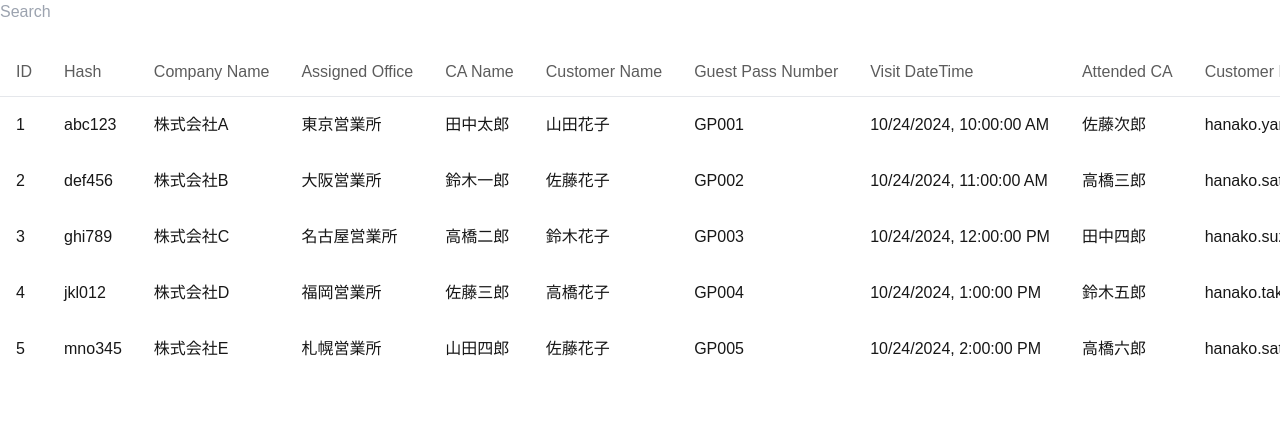
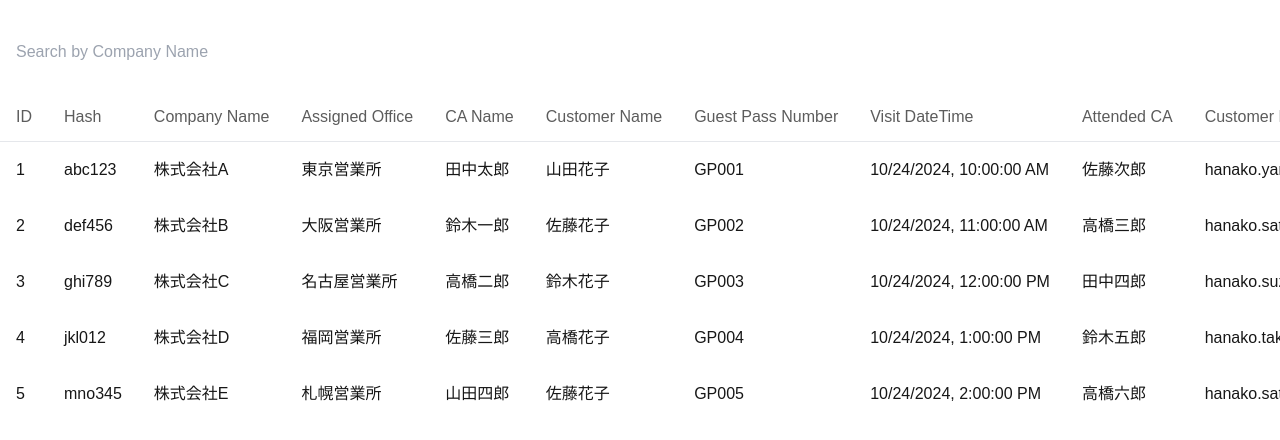
Before and after one commit to Minto312/reception-system, a Next.js app in the folder reception/: page /reception in a window 1280 px wide. Shown: the top 440 px of the page. Built offline with nearby package versions, Linux system fonts and the light colour scheme.

Commit message:
[add] search by company name

```diff
--- a/reception/src/app/reception/page.tsx
+++ b/reception/src/app/reception/page.tsx
@@ -1,12 +1,10 @@
 import { ReceptionList } from "@/components/reception/ReceptionList";
-import { Search } from "@/components/reception/Search";
 
 
 
 export default function Reception() {
     return (
       <>
-        <Search />
         <ReceptionList />
       </>
     );
--- a/reception/src/components/reception/ReceptionList.tsx
+++ b/reception/src/components/reception/ReceptionList.tsx
@@ -1,20 +1,23 @@
 'use client';
 
 import React from 'react';
-import { useReceptions } from '@/hooks/useReceptions';
+import { useFilteredReceptions } from '@/hooks/useFilteredReceptions';
 import { Reception } from '@/types';
-import { Card, Typography } from '@material-tailwind/react';
+import { Card, Typography, Input } from '@material-tailwind/react';
 
 const TABLE_HEAD = ['ID', 'Hash', 'Company Name', 'Assigned Office', 'CA Name', 'Customer Name', 'Guest Pass Number', 'Visit DateTime', 'Attended CA', 'Customer Email', 'Customer Address', 'Customer Phone Number', 'Office Sales List ID'];
 
 export const ReceptionList: React.FC = () => {
-  const { receptions, isLoading, error } = useReceptions();
+  const { filteredReceptions, isLoading, error, searchTerm, handleSearchChange } = useFilteredReceptions();
 
   if (isLoading) return <div>Loading...</div>;
   if (error) return <div>Error loading data</div>;
 
   return (
     <Card className="h-full w-full overflow-scroll mt-6">
+      <div className="p-4">
+        <Input type="text" placeholder="Search by Company Name" value={searchTerm} onChange={handleSearchChange} className="mb-4" />
+      </div>
       <table className="w-full min-w-max table-auto text-left">
         <thead>
           <tr>
@@ -28,7 +31,7 @@ export const ReceptionList: React.FC = () => {
           </tr>
         </thead>
         <tbody>
-          {receptions?.map((reception: Reception, index) => (
+          {filteredReceptions?.map((reception: Reception, index) => (
             <tr key={reception.id} className={index % 2 === 0 ? 'even:bg-blue-gray-50/50' : ''}>
               <td className="p-4">
                 <Typography variant="small" color="blue-gray" className="font-normal">
--- a/reception/src/components/reception/Search.tsx
+++ /dev/null
@@ -1,10 +0,0 @@
-
-
-
-export const Search = () => {
-    return (
-        <div>
-            <input type="text" placeholder="Search" />
-        </div>
-    )
-};
--- /dev/null
+++ b/reception/src/hooks/useFilteredReceptions.ts
@@ -0,0 +1,20 @@
+'use client';
+
+import { useState } from 'react';
+import { Reception } from '@/types';
+import { useReceptions } from '@/hooks/useReceptions';
+
+export const useFilteredReceptions = () => {
+  const { receptions, isLoading, error } = useReceptions();
+  const [searchTerm, setSearchTerm] = useState('');
+
+  const handleSearchChange = (e: React.ChangeEvent<HTMLInputElement>) => {
+    setSearchTerm(e.target.value);
+  };
+
+  const filteredReceptions = receptions?.filter((reception) =>
+    reception.companyName.toLowerCase().includes(searchTerm.toLowerCase())
+  );
+
+  return { filteredReceptions, isLoading, error, searchTerm, handleSearchChange };
+};
```
